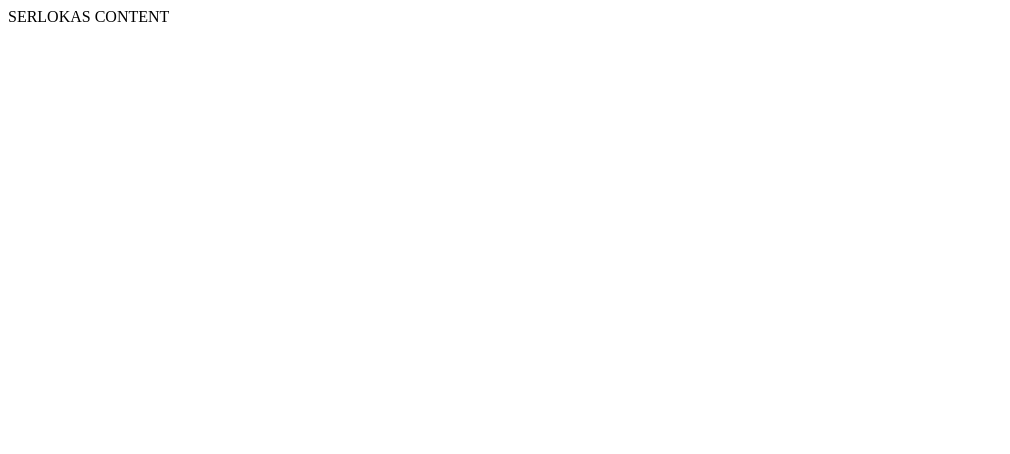
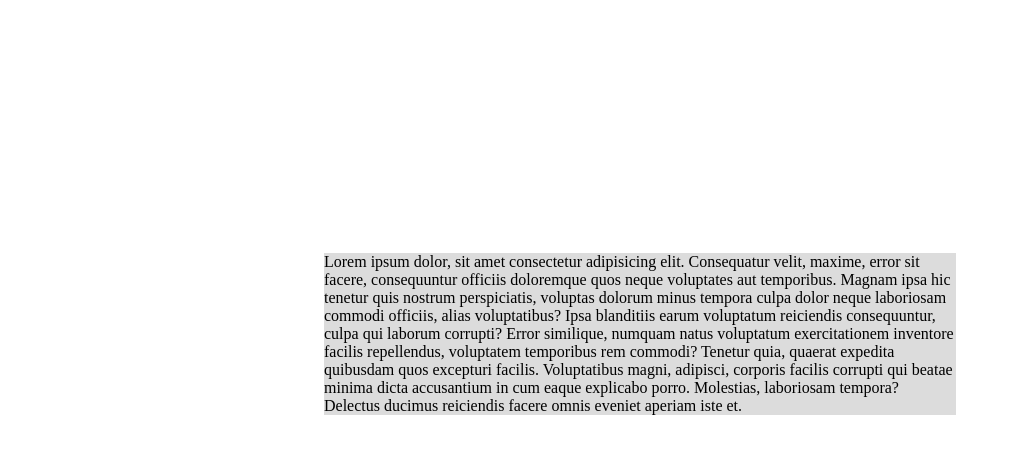
Before and after one commit to vilmaKL/3-serlokas, a website: page index.html in a window 1280 px wide. Shown: the whole page, without its empty margins (0-1010 px from the left). Drawn offline with Linux system fonts and the light colour scheme.

Commit message:
content in the middle of the screen

```diff
--- a/index.html
+++ b/index.html
@@ -7,8 +7,29 @@
     <title>Serlokas</title>
 </head>
 <body>
-    SERLOKAS CONTENT
+    <div style="background-color: gainsboro; width: 50%; margin-left: 25%; margin-top: 20%;">Lorem ipsum dolor, sit amet consectetur adipisicing elit. Consequatur velit, maxime, error sit facere, consequuntur officiis doloremque quos neque voluptates aut temporibus. Magnam ipsa hic tenetur quis nostrum perspiciatis, voluptas dolorum minus tempora culpa dolor neque laboriosam commodi officiis, alias voluptatibus? Ipsa blanditiis earum voluptatum reiciendis consequuntur, culpa qui laborum corrupti? Error similique, numquam natus voluptatum exercitationem inventore facilis repellendus, voluptatem temporibus rem commodi? Tenetur quia, quaerat expedita quibusdam quos excepturi facilis. Voluptatibus magni, adipisci, corporis facilis corrupti qui beatae minima dicta accusantium in cum eaque explicabo porro. Molestias, laboriosam tempora? Delectus ducimus reiciendis facere omnis eveniet aperiam iste et.</div>
+
 </body>
 
 
 </html>
+
+<!--
+KOMENTARAI:
+===========
+
+stiliaus rasymo sintakse:
+savybes-pavadinimas: reiksme;
+
+pvz.:
+background-color: red;
+width: 50%;
+
+elementu stumdymas vienas kito atzvilgiu
+margin: 10%;                 10% visomis kryptimis
+margin-left: 25%;
+margin-top: 25%;
+margin-right: 25%;
+margin-bottom: 25%;
+
+-->
--- a/package.json
+++ b/package.json
@@ -4,11 +4,11 @@
   "description": "Pirmasis projektas",
   "main": "index.js",
   "scripts": {
-    "dev": "live-server",
+    "dev": "live-server --port=3000 --host=localhost",
     "test": "echo \"Error: no test specified\" && exit 1"
   },
   "author": "",
-  "license": "ISC",
+  "license": "MIT",
   "dependencies": {
     "live-server": "^1.2.1"
   }
```
